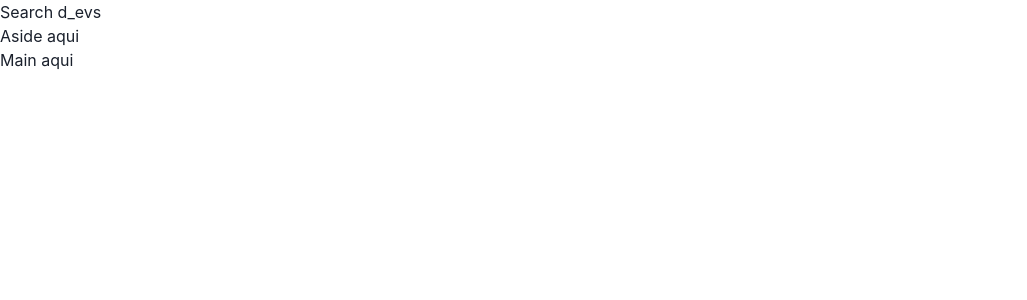
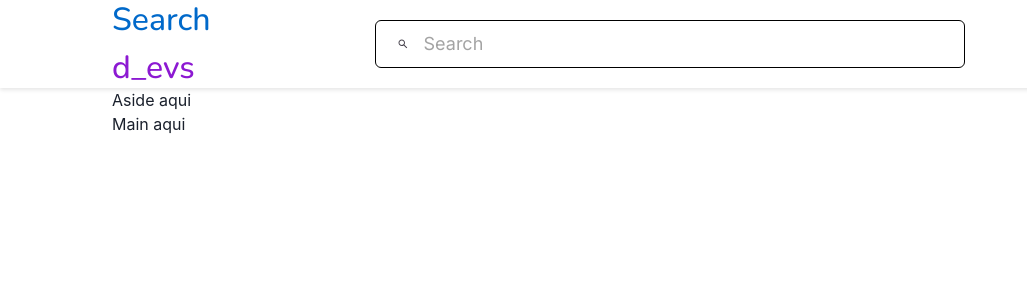
Before and after one commit to DevYuriOliveira73/api-GitHub, a React (Vite) app: page /dev-profile in a window 1280 px wide. Shown: the top 300 px of the page, without its empty margins (0-1027 px from the left). Built offline with nearby package versions, Linux system fonts and the light colour scheme.

Commit message:
feat: adds header style

```diff
--- a/src/pages/DevProfile/DevProfile.module.css
+++ b/src/pages/DevProfile/DevProfile.module.css
@@ -0,0 +1,78 @@
+.container {
+  height: 100vh;
+}
+
+.main {
+  padding: 0 112px 0 112px;
+}
+
+.header {
+  display: flex;
+  align-items: center;
+  gap: 120px;
+  padding: 0 112px;
+  height: 88px;
+  box-shadow: 0 2px 4px rgba(0, 0, 0, 0.1);
+}
+
+.title {
+  font-family: "Nunito";
+  font-weight: 500;
+  font-style: Medium;
+  font-size: 32px;
+  letter-spacing: 1%;
+}
+
+.title > :first-child {
+  color: var(--cor-api-blue);
+}
+
+.title > :nth-child(2) {
+  color: var(--cor-api-purple);
+}
+
+.container_input {
+  display: flex;
+  position: relative;
+  align-items: center;
+  width: 100%;
+  max-width: 800px;
+  height: 48px;
+}
+
+.lupa {
+  position: absolute;
+  margin-left: 16px;
+  height: 24px;
+  width: 24px;
+}
+
+.input {
+  border: 1px solid rgb(0, 0, 0);
+
+  border-radius: 6px;
+  padding: 0 8px 0 48px;
+  width: 100%;
+  height: 100%;
+  max-width: 590px;
+}
+.input::placeholder {
+  color: #0000005c;
+  font-family: "Inter";
+  font-weight: 400;
+  font-size: 18px;
+  line-height: 28px;
+}
+.input:focus {
+  outline: 2px solid var(--cor-api-purple); /* largura, estilo e cor */
+  border: none;
+}
+
+@media (max-width: 600px) {
+  .header {
+    display: none;
+  }
+  .main {
+    padding: 0;
+  }
+}
--- a/src/pages/DevProfile/index.tsx
+++ b/src/pages/DevProfile/index.tsx
@@ -1,19 +1,38 @@
+import { useRef } from "react";
+
 import styles from "./DevProfile.module.css";
-import Main from '../../components/Main'
-import Aside from '../../components/Aside'
-
+import Main from "../../components/Main";
+import Aside from "../../components/Aside";
 
 export default function DevProfile() {
+  const inputRef = useRef<HTMLInputElement>(null);
+
+  function handleSubmit(event: React.FormEvent<HTMLFormElement>) {
+    event.preventDefault();
+    console.log(inputRef.current?.value);
+  }
+
   return (
     <section className={styles.container}>
-      <header>
+      <header className={styles.header}>
         <h1 className={styles.title}>
           <span>Search </span>
           <span>d_evs</span>
         </h1>
+
+        <form onSubmit={handleSubmit} className={styles.container_input}>
+          <img
+            src="/leading-icon.svg"
+            alt="magnifying glass"
+            className={styles.lupa}
+          />
+          <input ref={inputRef} className={styles.input} placeholder="Search" />
+        </form>
       </header>
-      <Aside />
-      <Main />
+      <div className={styles.main}>
+        <Aside />
+        <Main />
+      </div>
     </section>
   );
 }
```
